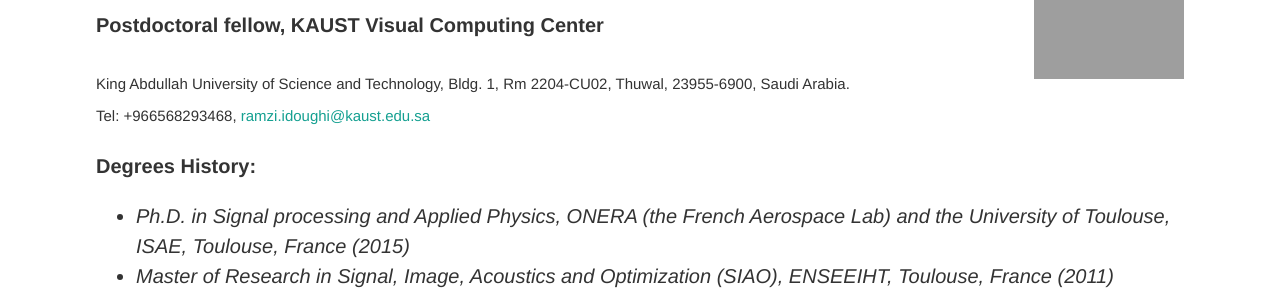
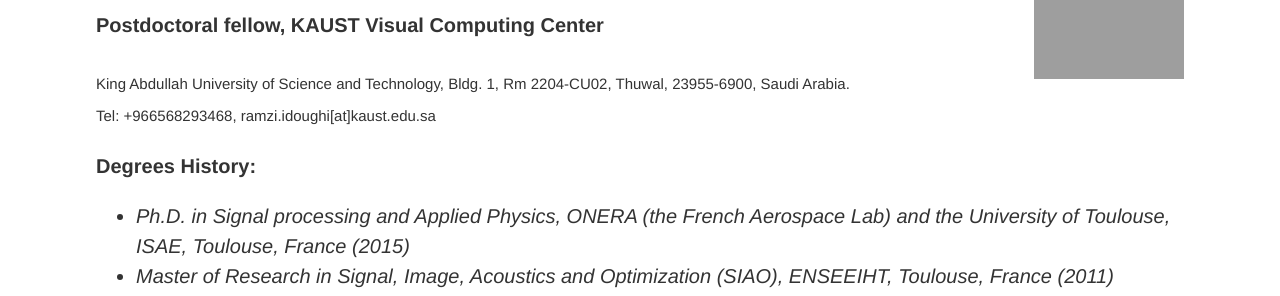
Before and after one commit to vccimaging/vccimaging.github.io, a Jekyll site: the page built from People/idoughr/index.html, in a window 1280 px wide. Shown: the part 177-473 px from the top of the page. Built offline with Jekyll 4.4.1, drawn with Linux system fonts in a browser that asks for light colours; grey boxes are pictures that could not be loaded.

Commit message:
Update index.html

```diff
--- a/People/idoughr/index.html
+++ b/People/idoughr/index.html
@@ -8,8 +8,7 @@
 
 <h1>Dr. Ramzi Idoughi<h1>
 <h4> Postdoctoral fellow, KAUST Visual Computing Center</h4>
-<span style="font-size:75%;">King Abdullah University of Science and Technology, Bldg. 1, Rm 2204-CU02, Thuwal, 23955-6900, Saudi Arabia.<br> Tel: +966568293468, <a href="mailto:ramzi.idoughi@kaust.edu.sa">
-ramzi.idoughi@kaust.edu.sa</a> </span><p>
+<span style="font-size:75%;">King Abdullah University of Science and Technology, Bldg. 1, Rm 2204-CU02, Thuwal, 23955-6900, Saudi Arabia.<br> Tel: +966568293468, ramzi.idoughi[at]kaust.edu.sa </span><p>
 <b>Degrees History: </b> <em>
 <ul>
 <li>Ph.D. in Signal processing and Applied Physics, ONERA (the French Aerospace Lab) and the University of Toulouse, ISAE, Toulouse, France (2015)</li>
```
